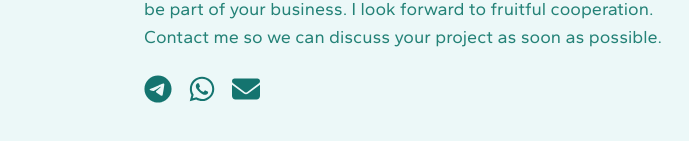
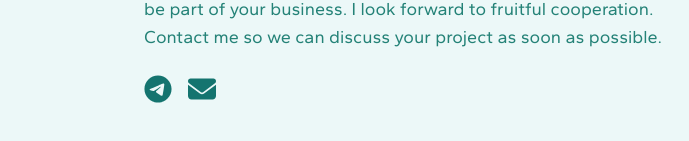
Before and after one commit to Koshacha/meguca, a Next.js app: page / in a window 1280 px wide. Shown: the part 407-548 px from the top of the page, without its empty margins (288-977 px from the left). Built offline with nearby package versions, Linux system fonts and the light colour scheme.

Commit message:
rm whatsapp

```diff
--- a/components/Lead.jsx
+++ b/components/Lead.jsx
@@ -8,10 +8,6 @@ export const Lead = () => {
     {
       link: 'https://t.me/Koshacha',
       icon: faTelegram
-    },
-    {
-      link: 'tel:79994512512',
-      icon: faWhatsapp
     },
     {
       link: 'mailto:baka@derpy.ru',
```
